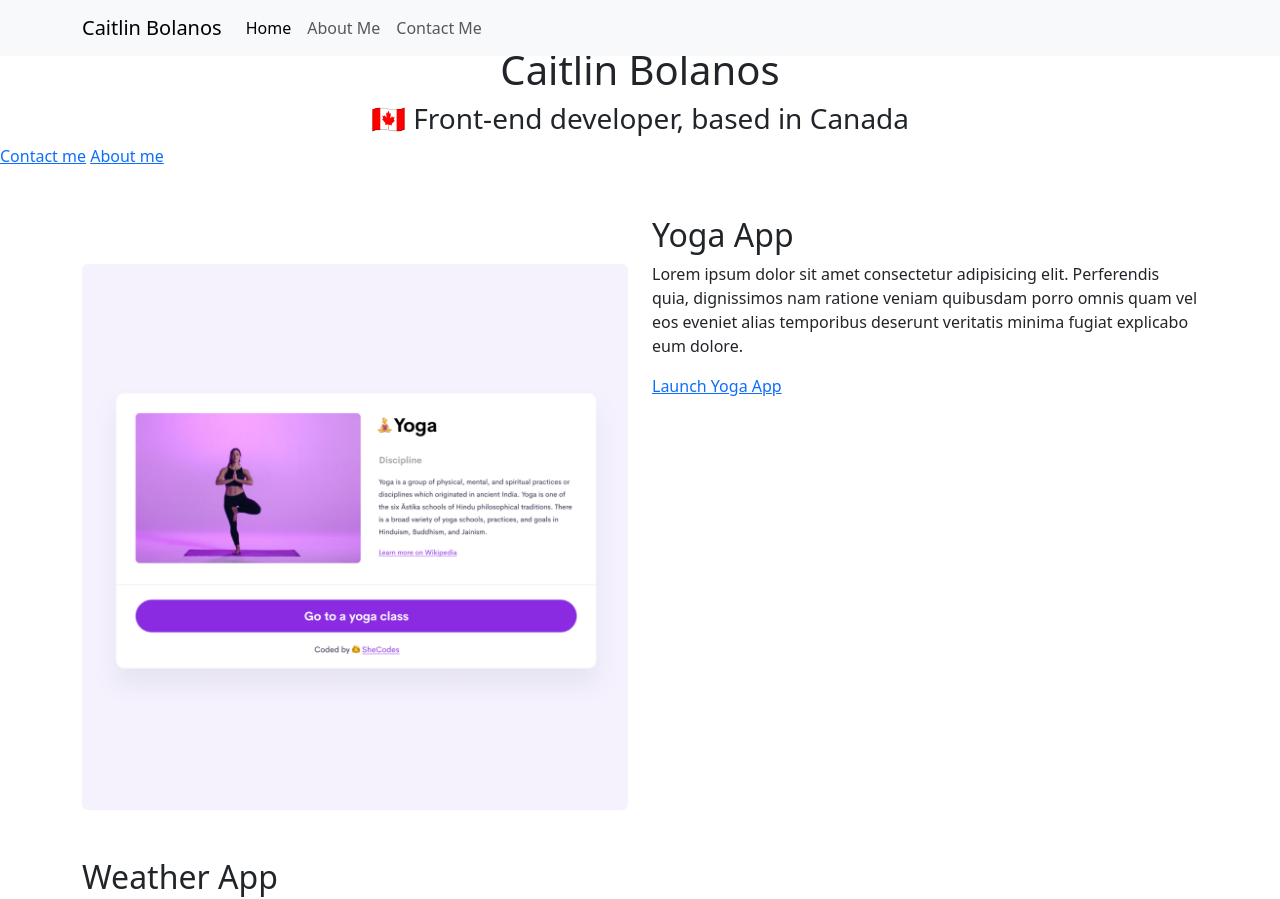
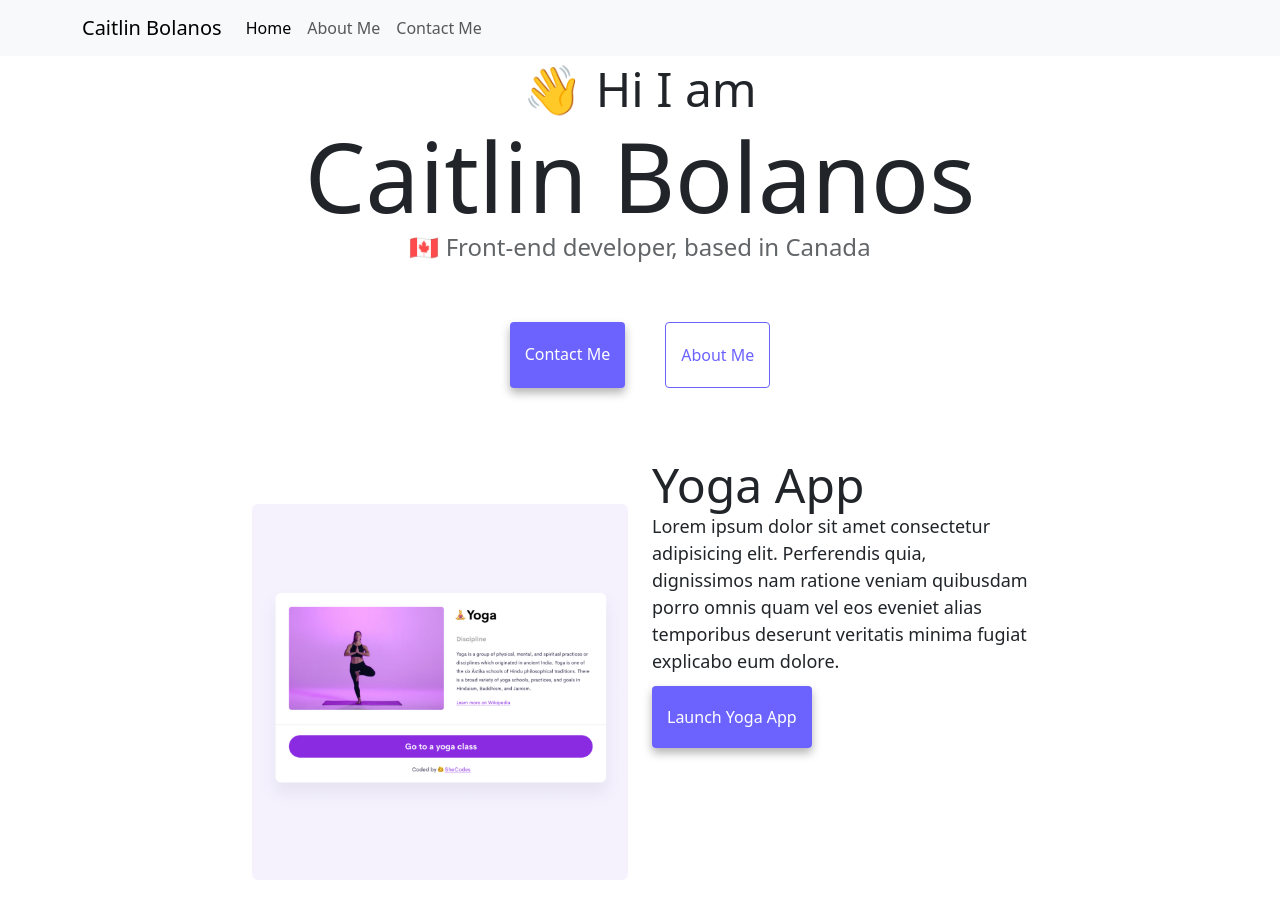
Before and after one commit to camabo/advanced-tools-homework, a plain HTML site: page index.html in a window 1280 px wide. Shown: the top 899 px of the page. Drawn offline with nearby package versions, Linux system fonts and the light colour scheme.

Commit message:
Added CSS, fixed link path to stylesheet

```diff
--- a/css/styles.css
+++ b/css/styles.css
@@ -0,0 +1,99 @@
+:root {
+  --primary-color: #6c63ff;
+  --secondary-color: #f5f2fe;
+  --box-shadow: 0 5px 10px rgba(0, 0, 0, 0.3);
+}
+
+body {
+  margin: 60px auto;
+  max-width: 800px;
+}
+
+h1,
+h2,
+h3 {
+  margin: 0;
+}
+
+h1 {
+  font-size: 96px;
+}
+
+h2 {
+  font-size: 48px;
+}
+
+h3 {
+  font-size: 24px;
+  opacity: 0.7;
+}
+
+p {
+  margin: 0;
+  margin-bottom: 30px;
+  border-radius: 4px;
+  font-size: 18px;
+  line-height: 1.5;
+}
+
+.navigation-links {
+  display: flex;
+  margin-top: 40px;
+  justify-content: center;
+}
+
+.navigation-links a {
+  margin: 20px;
+  border-radius: 4px;
+  padding: 20px 15px;
+  text-decoration: none;
+  text-transform: capitalize;
+}
+
+.contact-link {
+  background: var(--primary-color);
+  box-shadow: var(--box-shadow);
+  color: white;
+}
+
+.about-link {
+  color: var(--primary-color);
+  border: 1px solid var(--primary-color);
+}
+
+.homepage-link {
+  color: var(--primary-color);
+  text-align: center;
+  display: block;
+}
+
+.about-paragraphs {
+  display: flex;
+  margin: 30px 0;
+}
+
+.about-paragraphs p {
+  margin: 10px;
+}
+
+.email-link {
+  display: flex;
+  justify-content: center;
+  color: var(--primary-color);
+  font-size: 28px;
+  text-decoration: none;
+}
+
+.email-link:hover {
+  text-decoration: underline;
+}
+
+.primary-color-link {
+  border-radius: 4px;
+  padding: 20px 15px;
+  text-decoration: none;
+  text-transform: capitalize;
+  background: var(--primary-color);
+  box-shadow: var(--box-shadow);
+  color: white;
+}
--- a/index.html
+++ b/index.html
@@ -11,7 +11,7 @@
     <script src="https://cdn.jsdelivr.net/npm/bootstrap@5.3.0-alpha1/dist/js/bootstrap.bundle.min.js"
         integrity="sha384-w76AqPfDkMBDXo30jS1Sgez6pr3x5MlQ1ZAGC+nuZB+EYdgRZgiwxhTBTkF7CXvN"
         crossorigin="anonymous"></script>
-    <link rel="stylesheet" href="style.css" />
+    <link rel="stylesheet" href="/css/styles.css" />
 </head>
 
 <body>
```
Also changed, not shown: about.html (+1 -1 lines).
